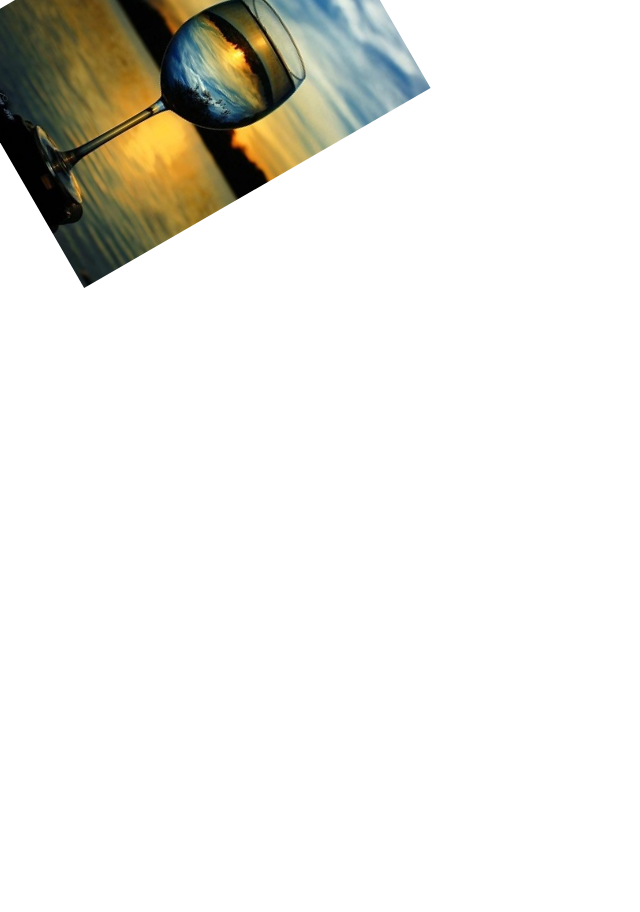
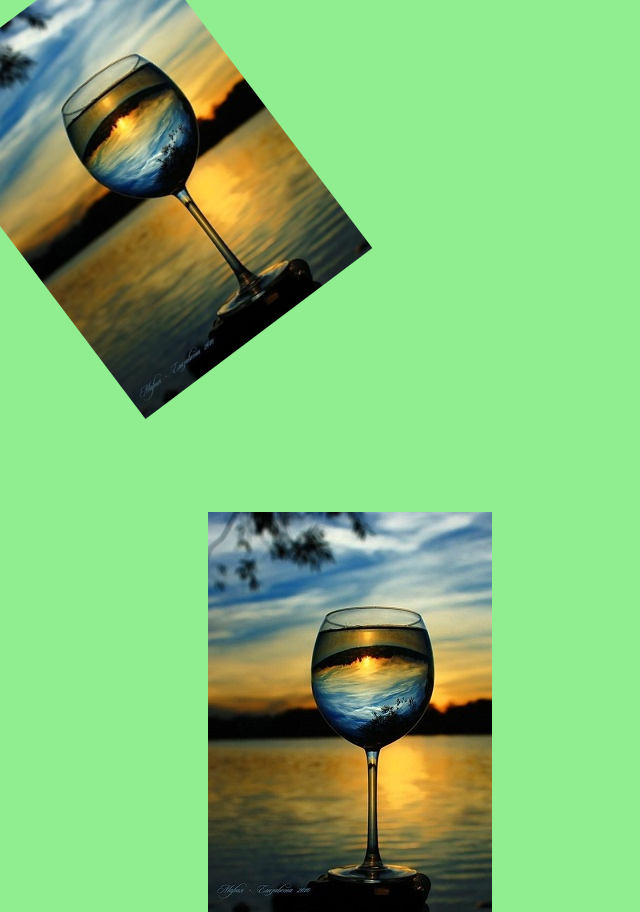
Before and after one commit to wiemka/transform_animacje, a plain HTML site: page index.html in a window 1280 px wide. Shown: the whole page, without its empty margins (0-640 px from the left). Before the commit the page ends 800 px from the top, so only its background shows below. Drawn offline with Linux system fonts and the light colour scheme.

Commit message:
translate

```diff
--- a/css/style.css
+++ b/css/style.css
@@ -1,10 +1,17 @@
+body{
+    background-color: lightgreen
+}
 img {
     transition: all 0.5s;
-    transform-origin: 100% 40%;
+    transform-origin: 30% 50%;
 }
 
 /*Obrót*/
 
 .rotate img{
-    transform: rotate(60deg);
+    transform: rotate(-37deg);
 }
+
+.translate img{
+    transform: translate(200px, 100px);
+}
--- a/index.html
+++ b/index.html
@@ -9,5 +9,8 @@
     <div class="rotate">
         <img src="img/kieliszek.jpg" alt="">
     </div>
+    <div class="translate">
+        <img src="img/kieliszek.jpg" alt="">
+    </div>
 </body>
 </html>
```
